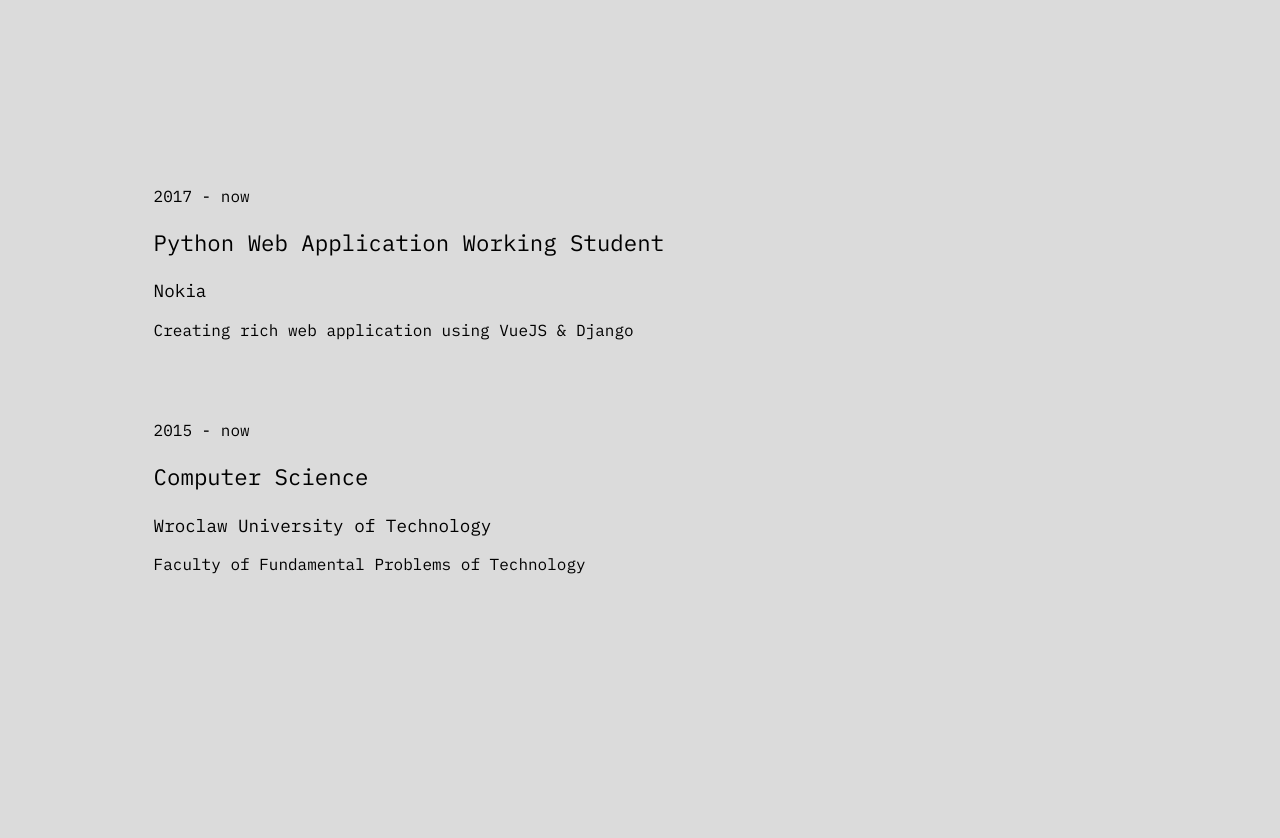
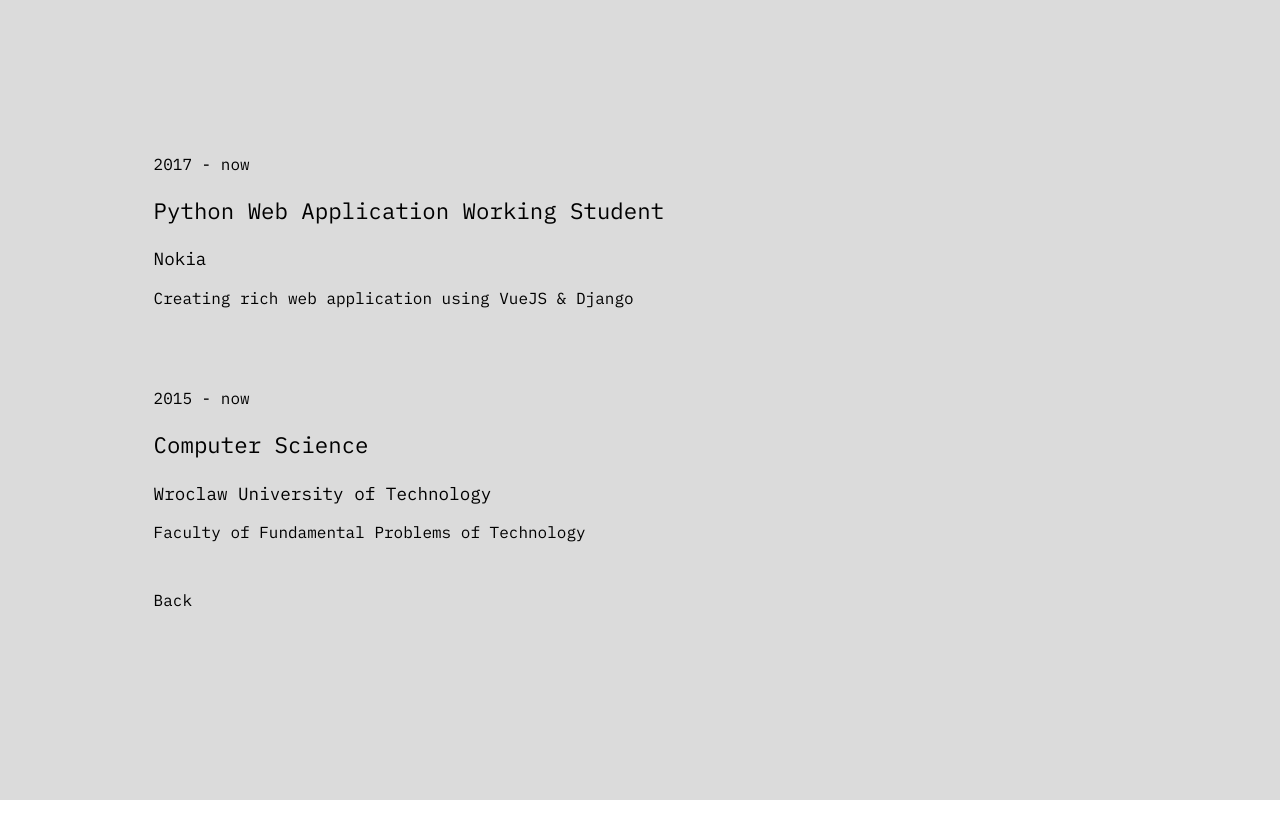
Before and after one commit to piotrszyma/portfolio, a Vue app: page /bio in a window 1280 px wide. Shown: the top 838 px of the page. After the commit the page ends 800 px from the top, so only its background shows below. Built offline with nearby package versions, Linux system fonts and the light colour scheme.

Commit message:
links on home page

```diff
--- a/public/index.html
+++ b/public/index.html
@@ -6,14 +6,13 @@
     <meta name="viewport" content="width=device-width,initial-scale=1.0">
     <link rel="shortcut icon" href="<%= webpackConfig.output.publicPath %>favicon.ico">
     <link href="https://fonts.googleapis.com/css?family=IBM+Plex+Mono:100,200,300,400,500,700&amp;subset=latin-ext" rel="stylesheet">
-    <title>portfolio</title>
+    <title>Piotr Szyma</title>
 
   </head>
   <body>
     <noscript>
-      <strong>We're sorry but portfolio doesn't work properly without JavaScript enabled. Please enable it to continue.</strong>
+      <strong>You need to enable Javascript.</strong>
     </noscript>
     <div id="app"></div>
-    <!-- built files will be auto injected -->
   </body>
 </html>
--- a/src/App.vue
+++ b/src/App.vue
@@ -1,15 +1,77 @@
 <template>
-  <transition name="fade">
-    <router-view></router-view>
-  </transition>
+  <div>
+    <AppLoader/>
+    <transition
+        v-on:before-enter="beforeEnter"
+        v-on:enter="enter"
+        v-on:after-enter="afterEnter"
+        v-on:enter-cancelled="enterCancelled"
+
+        v-on:before-leave="beforeLeave"
+        v-on:leave="leave"
+        v-on:after-leave="afterLeave"
+        v-on:leave-cancelled="leaveCancelled"
+    >
+      <router-view></router-view>
+    </transition>
+  </div>
 </template>
 
 <script>
+import AppLoader from './AppLoader.vue';
+
 export default {
   name: "app",
+  components: {
+    AppLoader
+  },
+  methods: {
+    // --------
+    // ENTERING
+    // --------
+
+    beforeEnter: function(el) {
+      debugger;
+      // ...
+    },
+    // the done callback is optional when
+    // used in combination with CSS
+    enter: function(el, done) {
+      // ...
+      done();
+    },
+    afterEnter: function(el) {
+      // ...
+    },
+    enterCancelled: function(el) {
+      // ...
+    },
+
+    // --------
+    // LEAVING
+    // --------
+
+    beforeLeave: function(el) {
+      debugger;
+      // ...
+    },
+    // the done callback is optional when
+    // used in combination with CSS
+    leave: function(el, done) {
+      // ...
+      done();
+    },
+    afterLeave: function(el) {
+      // ...
+    },
+    // leaveCancelled only available with v-show
+    leaveCancelled: function(el) {
+      // ...
+    }
+  }
 };
 </script>
 
 <style lang="scss">
-  @import 'assets/scss/index.scss';
+@import "assets/scss/index.scss";
 </style>
--- /dev/null
+++ b/src/AppLoader.vue
@@ -0,0 +1,15 @@
+<template>
+  <div class="background">
+  </div>
+</template>
+<style type="scss">
+  .background {
+    background-color: red;
+    position: absolute;
+    left: 0;
+    top: 0;
+    width: 100%;
+    height: 100%;
+    transform: translateX(-100%);
+  }
+</style>
--- /dev/null
+++ b/src/assets/scss/animations.scss
@@ -0,0 +1,11 @@
+.fade {
+  overflow: hidden;
+}
+
+.fade-enter-active, .fade-leave-active {
+  transition: opacity 0.5s ease;
+  position: absolute;
+}
+.fade-enter, .fade-leave-to /* .fade-leave-active below version 2.1.8 */ {
+  opacity: 0;
+}
--- a/src/assets/scss/index.scss
+++ b/src/assets/scss/index.scss
@@ -1,8 +1,12 @@
 @import './_mixins.scss';
+@import './animations.scss';
 
 html, body {
   font-size: 100%;
   height: 100%;
+  // @include for-size(medium) {
+  //   overflow: hidden;
+  // }
 }
 
 body, h1, h2 {
@@ -34,9 +38,15 @@ body {
   color: white;
 }
 
-
-
 .container {
-  height: 100%;
   padding: 12%;
 }
+
+.link {
+  padding-bottom: 0.2rem;
+}
+
+.link:hover {
+  cursor: pointer;
+  border-bottom: 0.1rem solid currentColor;
+}
--- a/src/components/bio/Bio.vue
+++ b/src/components/bio/Bio.vue
@@ -5,22 +5,25 @@
       v-for="entry in entries"
       :entry="entry"
       :key="entry.title"/>
-      <!-- <div class="entry" v-for="entry in entries" :key="entry" >
-        <p>{{ entry.time }}</p>
-        <p class="title">{{ entry.title }}</p>
-        <p>{{ entry.place }}</p>
-        <p>{{ entry.description }}</p>
-      </div> -->
     </div>
+    <router-link
+      :to="{ name: 'home' }"
+      class="link"
+      >
+      Back
+    </router-link>
+    <bio-background/>
   </div>
 </template>
 <script>
-import BioEntry from './BioEntry.vue';
+import BioEntry from "./BioEntry.vue";
+import BioBackground from "./BioBackground.vue";
 
 export default {
   name: "Biography",
   components: {
-    BioEntry
+    BioEntry,
+    BioBackground
   },
   data: () => ({
     entries: [
@@ -45,8 +48,11 @@ export default {
 .container {
   color: black;
   -webkit-font-smoothing: antialiased;
-  background-color: rgb(219, 219, 219);
 }
+.entry:first-child {
+  padding-top: 0;
+}
+
 .entry {
   padding: 2rem 0;
 }
--- /dev/null
+++ b/src/components/bio/BioBackground.vue
@@ -0,0 +1,20 @@
+<template>
+  <div></div>
+</template>
+<style scoped>
+  div {
+    position: fixed;
+    top: 50%;
+    left: 50%;
+    min-width: 100%;
+    min-height: 100%;
+    width: auto;
+    height: auto;
+    z-index: -1;
+    -ms-transform: translateX(-50%) translateY(-50%);
+    -moz-transform: translateX(-50%) translateY(-50%);
+    -webkit-transform: translateX(-50%) translateY(-50%);
+    transform: translateX(-50%) translateY(-50%);
+    background-color: rgb(219, 219, 219);
+  }
+</style>
--- a/src/components/home/HomeLinks.vue
+++ b/src/components/home/HomeLinks.vue
@@ -1,20 +1,27 @@
 <template>
   <div>
     <ul>
+      <li>
         <router-link
           :to="{ name: 'bio' }"
-      tag="li"
+          tag="a"
+          class="link"
         >
           read my bio
         </router-link>
+      </li>
       <li>
-        <a
-        href="github.com/piotrszyma">
+        <router-link
+          :to="{ name: 'github' }"
+          tag="a"
+          class="link"
+        >
           check my github
-        </a>
+        </router-link>
       </li>
       <li>
         <a
+        class="link"
         href="mailto:thompson2908@gmail.com">
         contact me
         </a>
--- a/src/router/index.js
+++ b/src/router/index.js
@@ -11,7 +11,12 @@ const routes = [
     name: 'bio',
     path: '/bio',
     component: Bio
-  }
+  },
+  {
+    name: 'github',
+    path: '/github',
+    beforeEnter() { location.href = 'http://github.com/piotrszyma' }
+},
 ]
 
 export default new VueRouter({
```
Lines whose indentation alone changed are shown as unchanged.
